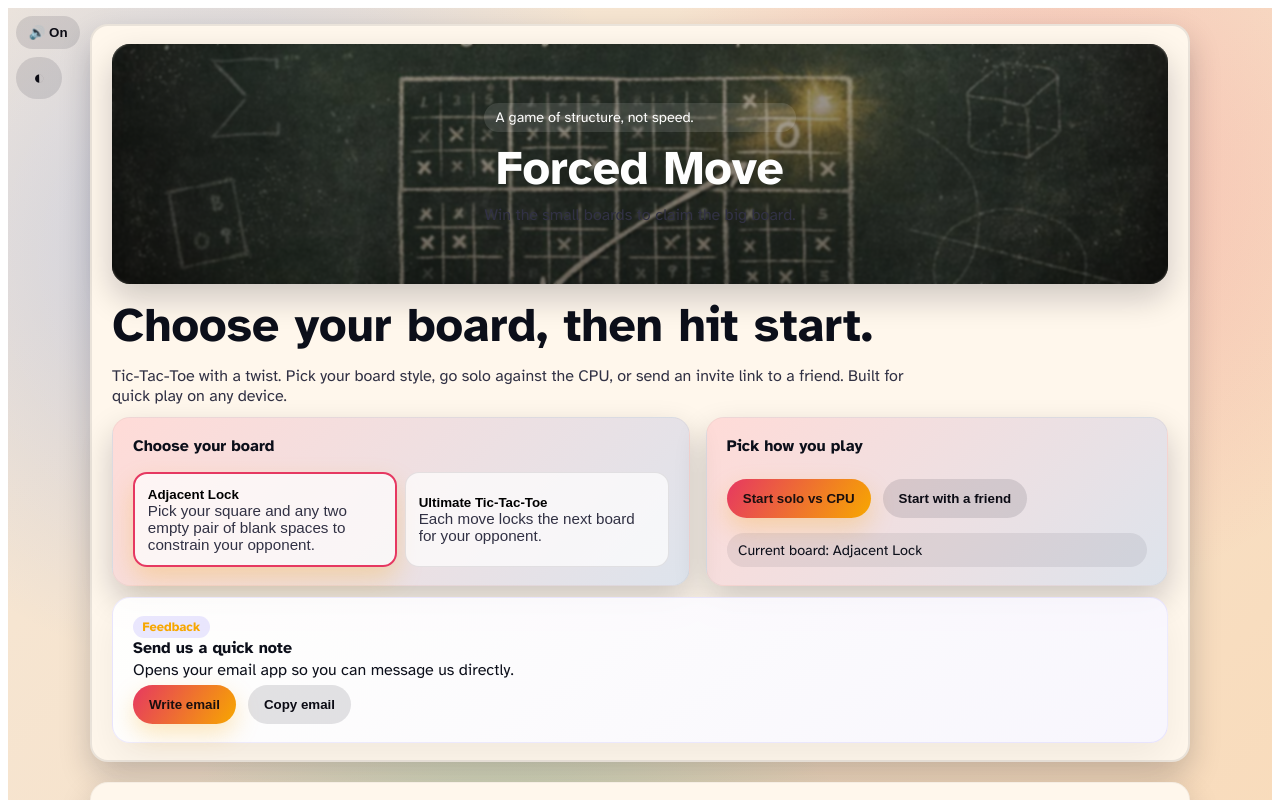
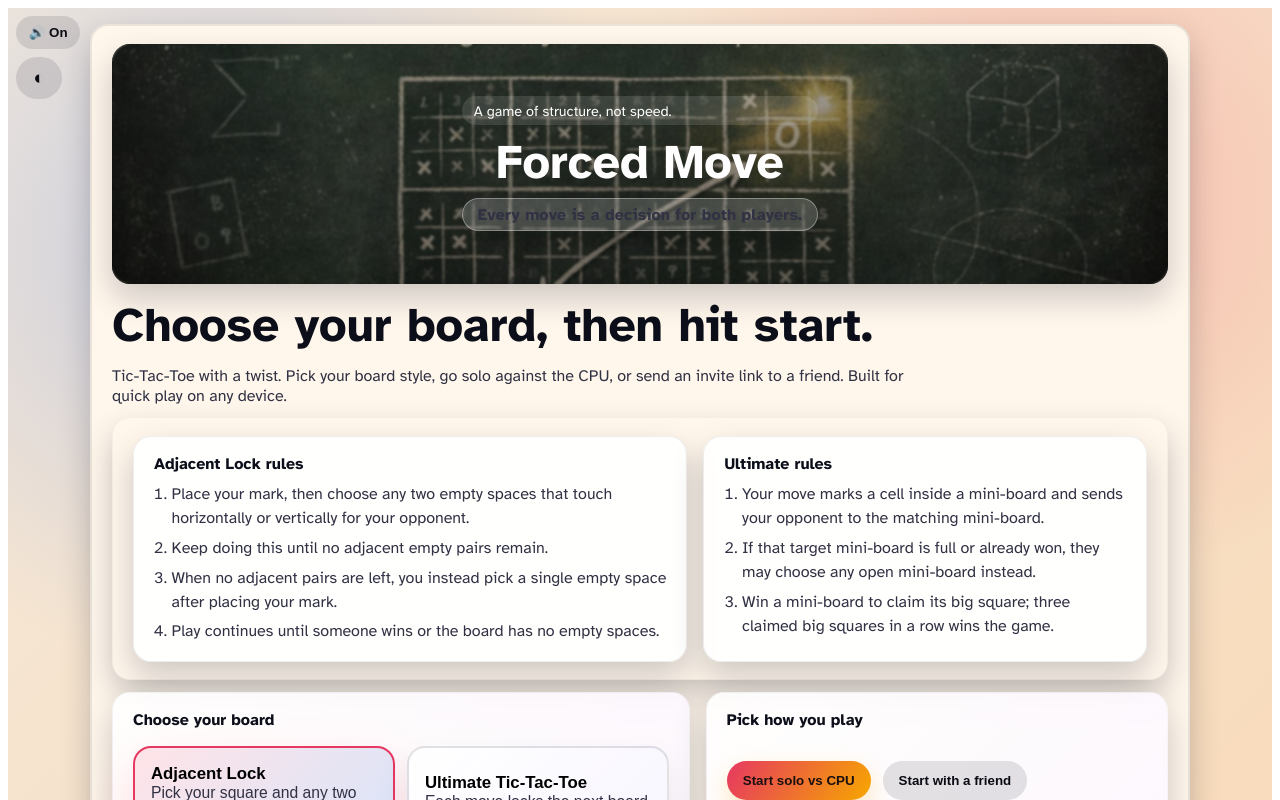
Before and after one commit to TitasDas/forced-move, a React (Vite) app: page / in a window 1280 px wide. Both pictures are taken after a click on the button "Enter the game". Shown: the top 800 px of the page. Built offline with nearby package versions, Linux system fonts and the light colour scheme; a web font is replaced by a local one.

Commit message:
Restyle hero copy and theme-aware overlay chip

```diff
--- a/src/App.jsx
+++ b/src/App.jsx
@@ -30,7 +30,7 @@ function StartScreen({ mode, setMode, setScreen }) {
         <div className="hero-overlay">
           <div className="tag ghost">A game of structure, not speed.</div>
           <h1>Forced Move</h1>
-          <p>Win the small boards to claim the big board.</p>
+          <p className="hero-chip">Every move is a decision for both players.</p>
         </div>
       </div>
       <h1>Choose your board, then hit start.</h1>
@@ -38,6 +38,25 @@ function StartScreen({ mode, setMode, setScreen }) {
         Tic-Tac-Toe with a twist. Pick your board style, go solo against the CPU, or
         send an invite link to a friend. Built for quick play on any device.
       </p>
+      <div className="panel grid two rule-row">
+        <div className="panel rule-card">
+          <div className="card-title">Adjacent Lock rules</div>
+          <ol className="list numbered">
+            <li>Place your mark, then choose any two empty spaces that touch horizontally or vertically for your opponent.</li>
+            <li>Keep doing this until no adjacent empty pairs remain.</li>
+            <li>When no adjacent pairs are left, you instead pick a single empty space after placing your mark.</li>
+            <li>Play continues until someone wins or the board has no empty spaces.</li>
+          </ol>
+        </div>
+        <div className="panel rule-card">
+          <div className="card-title">Ultimate rules</div>
+          <ol className="list numbered">
+            <li>Your move marks a cell inside a mini-board and sends your opponent to the matching mini-board.</li>
+            <li>If that target mini-board is full or already won, they may choose any open mini-board instead.</li>
+            <li>Win a mini-board to claim its big square; three claimed big squares in a row wins the game.</li>
+          </ol>
+        </div>
+      </div>
       <div className="grid two">
         <div className="panel start-card">
           <div className="card-title">Choose your board</div>
@@ -115,28 +134,6 @@ export default function App() {
             onToggleContrast={() => setContrast((v) => !v)}
           />
 
-          {screen === 'menu' && (
-            <div className="panel grid two rule-row">
-            <div className="panel rule-card">
-              <div className="card-title">Adjacent Lock rules</div>
-              <ol className="list numbered">
-                  <li>Place your mark, then choose any two empty spaces that touch horizontally or vertically for your opponent.</li>
-                  <li>Keep doing this until no adjacent empty pairs remain.</li>
-                  <li>When no adjacent pairs are left, you instead pick a single empty space after placing your mark.</li>
-                  <li>Play continues until someone wins or the board has no empty spaces.</li>
-              </ol>
-            </div>
-            <div className="panel rule-card">
-              <div className="card-title">Ultimate rules</div>
-              <ol className="list numbered">
-                  <li>Your move marks a cell inside a mini-board and sends your opponent to the matching mini-board.</li>
-                  <li>If that target mini-board is full or already won, they may choose any open mini-board instead.</li>
-                  <li>Win a mini-board to claim its big square; three claimed big squares in a row wins the game.</li>
-                </ol>
-              </div>
-            </div>
-          )}
-
           {screen === 'solo' && (
             <SinglePlayerGame
               initialMode={mode}
--- a/src/styles/layout.css
+++ b/src/styles/layout.css
@@ -68,7 +68,7 @@
   display: grid;
   place-content: center;
   text-align: center;
-  color: #fefefe;
+  color: var(--hero-ink);
   gap: 0.4rem;
   backdrop-filter: blur(1px);
   background: linear-gradient(180deg, rgba(0, 0, 0, 0.35), rgba(0, 0, 0, 0.55));
@@ -81,7 +81,22 @@
 
 .hero-overlay .ghost {
   background: rgba(255, 255, 255, 0.12);
-  color: #fefefe;
+  color: var(--hero-ink);
+}
+
+.hero-chip {
+  display: inline-flex;
+  align-items: center;
+  justify-content: center;
+  margin: 0 auto;
+  padding: 0.35rem 0.9rem;
+  border-radius: 999px;
+  background: var(--hero-chip-bg);
+  border: 1px solid var(--hero-chip-border);
+  color: var(--hero-ink);
+  font-weight: 800;
+  letter-spacing: 0.01em;
+  box-shadow: 0 12px 26px rgba(0, 0, 0, 0.24);
 }
 
 .hero h1 {
--- a/src/styles/theme.css
+++ b/src/styles/theme.css
@@ -16,6 +16,9 @@
   --retro-purple: #c671ff;
   --mark-x: #ff4d6d;
   --mark-o: #2f80ed;
+  --hero-ink: #fefefe;
+  --hero-chip-bg: rgba(255, 255, 255, 0.18);
+  --hero-chip-border: rgba(255, 255, 255, 0.35);
 }
 
 .app,
@@ -107,6 +110,9 @@ button {
   --accent-strong: #63d2ff;
   --mark-x: #ff9cc7;
   --mark-o: #63d2ff;
+  --hero-ink: #f7f8fb;
+  --hero-chip-bg: rgba(0, 0, 0, 0.6);
+  --hero-chip-border: rgba(247, 248, 251, 0.3);
   background: radial-gradient(circle at 18% 18%, rgba(88, 196, 255, 0.24), transparent 30%),
     radial-gradient(circle at 78% 12%, rgba(130, 170, 255, 0.24), transparent 28%),
     linear-gradient(135deg, #0c1018, #111624);
@@ -201,45 +207,57 @@ button {
 }
 
 .start-card {
-  background: linear-gradient(135deg, rgba(255, 77, 109, 0.16), rgba(47, 128, 237, 0.16));
+  background: linear-gradient(135deg, rgba(255, 255, 255, 0.9), rgba(252, 246, 255, 0.9));
   display: grid;
   gap: 0.75rem;
 }
 
 .mode-grid {
   display: grid;
-  grid-template-columns: repeat(auto-fit, minmax(200px, 1fr));
-  gap: 0.5rem;
+  grid-template-columns: repeat(auto-fit, minmax(220px, 1fr));
+  gap: 0.75rem;
 }
 
 .mode {
-  border: 1px solid rgba(29, 26, 37, 0.1);
-  border-radius: 14px;
-  padding: 0.8rem;
+  border: 2px solid rgba(29, 26, 37, 0.12);
+  border-radius: 18px;
+  padding: 1rem;
   text-align: left;
-  background: rgba(255, 255, 255, 0.7);
+  background: linear-gradient(135deg, rgba(255, 255, 255, 0.95), rgba(247, 244, 255, 0.92));
   cursor: pointer;
-  transition: transform var(--transition), box-shadow var(--transition), border var(--transition);
+  box-shadow: 0 18px 36px rgba(0, 0, 0, 0.08);
+  transition: transform var(--transition), box-shadow var(--transition), border var(--transition), background var(--transition);
 }
 
 .mode:hover {
-  transform: translateY(-2px);
-  box-shadow: var(--shadow);
+  transform: translateY(-3px);
+  box-shadow: 0 24px 48px rgba(0, 0, 0, 0.12);
 }
 
 .mode.active {
   border: 2px solid var(--accent);
-  box-shadow: 0 12px 26px var(--glow);
+  box-shadow: 0 20px 48px rgba(255, 77, 109, 0.22);
+  background: linear-gradient(135deg, rgba(255, 77, 109, 0.15), rgba(47, 128, 237, 0.18));
 }
 
 .mode-title {
   display: block;
-  font-weight: 700;
+  font-weight: 800;
+  font-size: 1.05rem;
 }
 
 .mode-desc {
   color: var(--muted);
-  font-size: 0.95rem;
+  font-size: 0.98rem;
+}
+
+.start-card .tag {
+  background: rgba(12, 15, 26, 0.06);
+}
+
+.rule-card {
+  background: linear-gradient(135deg, rgba(255, 255, 255, 0.92), rgba(250, 246, 255, 0.9));
+  border: 1px solid rgba(29, 26, 37, 0.08);
 }
 
 .sound-corner {
@@ -324,9 +342,9 @@ button {
 }
 
 .feedback-card {
-  background: linear-gradient(145deg, rgba(255, 255, 255, 0.9), rgba(247, 245, 255, 0.9));
-  border: 1px solid rgba(86, 71, 255, 0.1);
-  box-shadow: 0 16px 38px rgba(0, 0, 0, 0.06);
+  background: linear-gradient(145deg, rgba(255, 255, 255, 0.96), rgba(245, 243, 255, 0.94));
+  border: 1px solid rgba(29, 26, 37, 0.08);
+  box-shadow: 0 20px 42px rgba(0, 0, 0, 0.08);
   display: grid;
   gap: 0.35rem;
 }
@@ -348,7 +366,7 @@ button {
   padding: 0.2rem 0.6rem;
   font-size: 0.8rem;
   border-radius: 999px;
-  background: rgba(86, 71, 255, 0.12);
+  background: rgba(12, 15, 26, 0.08);
   color: var(--accent-strong);
   font-weight: 700;
 }
@@ -416,6 +434,9 @@ button {
   --retro-purple: #a46cff;
   --mark-x: #7c5cff;
   --mark-o: #1f8af0;
+  --hero-ink: #0c1433;
+  --hero-chip-bg: rgba(255, 255, 255, 0.9);
+  --hero-chip-border: rgba(12, 20, 51, 0.16);
 }
 
 .winner-overlay {
```
